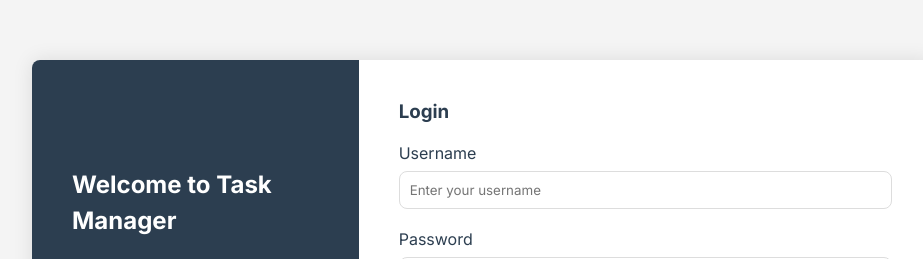
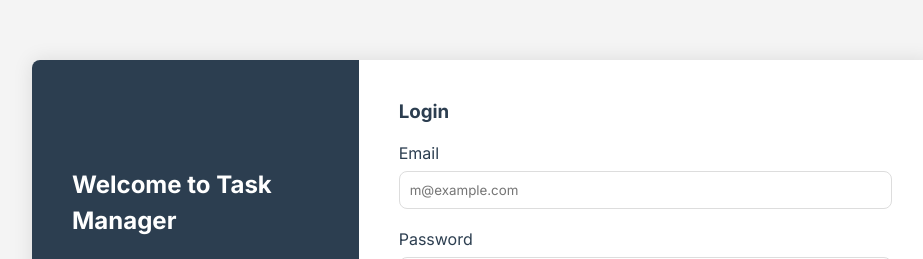
Before and after one commit to neginzz/task-manager, a React (Vite) app: page /login in a window 1280 px wide. Shown: the part 123-382 px from the top of the page, without its empty margins (158-1081 px from the left). Built offline with nearby package versions, Linux system fonts and the light colour scheme.

Commit message:
[feat] add api call for login

```diff
--- a/src/pages/login/LoginCol.jsx
+++ b/src/pages/login/LoginCol.jsx
@@ -1,26 +1,59 @@
-import React from "react";
+import React, { useState } from "react";
 import Input from "../../components/Input";
 import Checkbox from "../../components/Checkbox";
 import Button from "../../components/Button";
 
 function LoginCol() {
+
+// ---------------------------- handleOnChange
+  const [userInfo, setUserInfo] = useState({});
+
+  const handleOnChange = (e) => {
+    const id = e.target.id;
+    const value =
+      e.target.type === "checkbox" ? e.target.checked : e.target.value;
+
+    setUserInfo((prevState) => ({ ...prevState, [id]: value }));
+  };
+
+// ---------------------------- handleSubmit
+  const handleSubmit = async (event) => {
+    event.preventDefault();
+
+    const response = await fetch("http://localhost:3000/login", {
+      method: "POST",
+      headers: {
+        Accept: "application/json",
+        "content-Type": "application/json",
+      },
+      body: JSON.stringify(userInfo),
+    });
+
+    const responseJson = await response.json();
+    // console.log('res:', responseJson);
+    localStorage.setItem("token", responseJson.accessToken);
+
+  };
+
   return (
     <div className="form-section form-right">
       <h3>Login</h3>
-      <form id="sign-in-form">
+      <form id="sign-in-form" onSubmit={handleSubmit}>
         <Input
-          type="text"
-          id="username"
-          label="Username"
-          placeholder="Enter your username"
+          type="email"
+          id="email"
+          label="Email"
+          placeholder="m@example.com"
+          onChange={handleOnChange}
         />
         <Input
           type="password"
           id="password"
           label="Password"
           placeholder="Enter your password"
+          onChange={handleOnChange}
         />
-        <Checkbox id="remember" label="Remember Password" />
+        <Checkbox id="remember" label="Remember Password" onChange={handleOnChange} />
         <Button label="Login" />
       </form>
     </div>
--- a/src/pages/signup/SignupCol.jsx
+++ b/src/pages/signup/SignupCol.jsx
@@ -37,8 +37,7 @@ function SignupCol() {
     // console.log("res", await response.json());
 
     const responseJson=await response.json()
-    console.log('res:', responseJson);
-
+    // console.log('res:', responseJson);
 
     localStorage.setItem('token', responseJson.accessToken)
   };
```
Also changed, not shown: public/present-svgrepo-com.svg (added).
